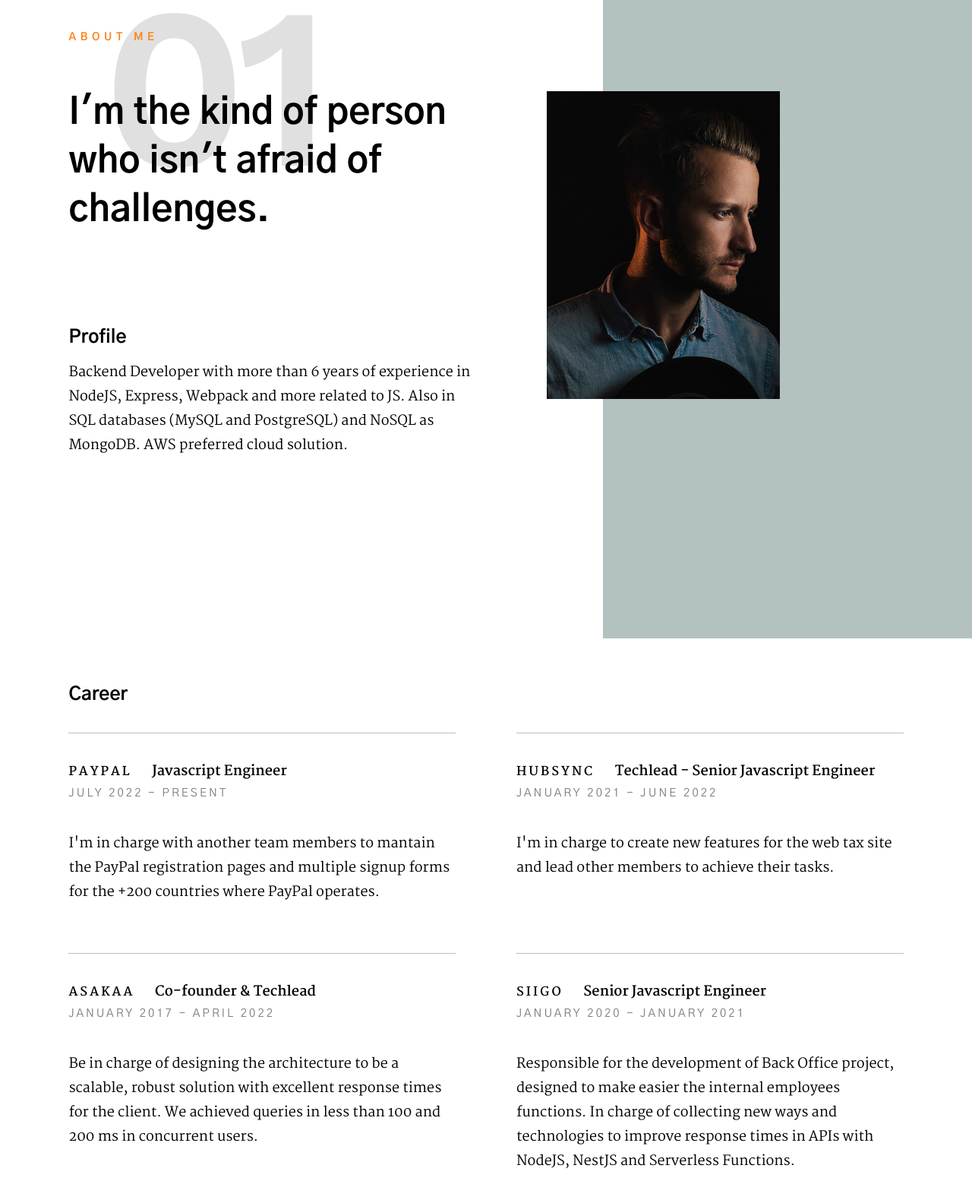
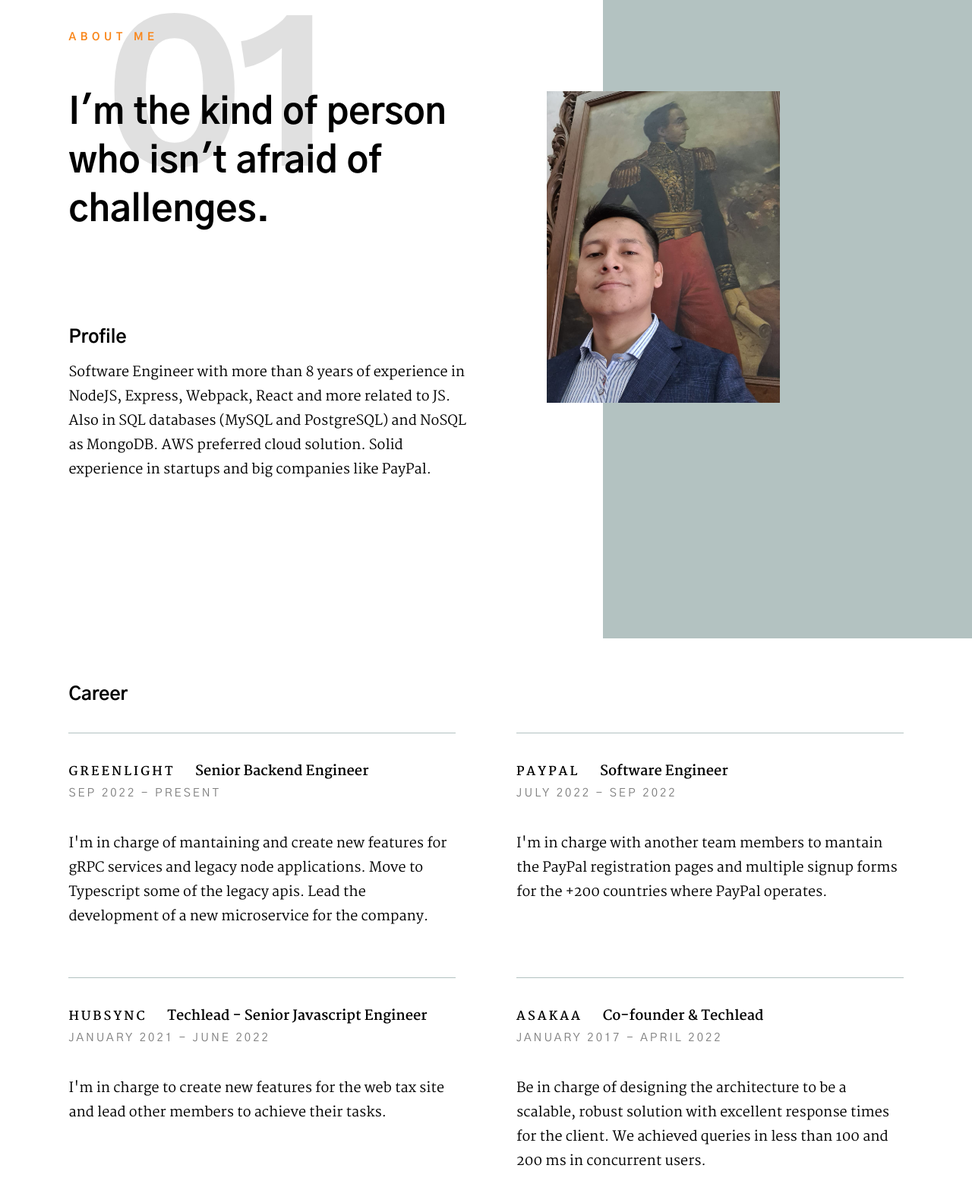
Before and after one commit to YeisonHunt/me, a website: page index.html in a window 1280 px wide. Shown: the part 1060-2639 px from the top of the page at 76% size. Drawn offline with nearby package versions, Linux system fonts and the light colour scheme.

Commit message:
updated 21-jan-2023

```diff
--- a/index.html
+++ b/index.html
@@ -5,9 +5,9 @@
     <!--- basic page needs
     ================================================== -->
     <meta charset="utf-8">
-    <title>Yeison Caicedo - Site</title>
-    <meta name="description" content="">
-    <meta name="author" content="">
+    <title>Yeison Caicedo - Tech lead and Architect</title>
+    <meta name="description" content="Yeison Caicedo - Tech lead and Architect">
+    <meta name="author" content="Yeison Caicedo - Tech lead and Architect">
 
     <!-- mobile specific metas
     ================================================== -->
@@ -68,7 +68,7 @@
                 </ul>
             </nav> <!-- end header-nav-wrap -->
 
-            <a href="https://resume.io/r/tcFczJnUo" class="btn btn--stroke btn--small">Download CV</a>
+            <a href="./documents/Yeison_Caicedo_Resume_SoftwareEngineer.pdf" download="Yeison_Caicedo_Resume_SoftwareEngineer" class="btn btn--stroke btn--small">Download CV</a>
 
         </div> <!-- end header-content -->
 
@@ -87,9 +87,9 @@
 
                 <h1>
                 Hello, I'm Yeison Caicedo, <br>
-                a backend developer <br>
-                & co-founder currently <br>
-                for Javscript world.
+                Software Engineer | Architect <br>
+                & co-founder of <a href="https://asakaa.com">Asakaa</a> <br>
+
                 </h1>
 
                 <ul class="hero-social">
@@ -135,14 +135,14 @@
                     </div>
 
                     <div class="profile-pic" data-aos="fade-up">
-                        <img src="images/profile-pic.jpg"
-                             srcset="images/profile-pic.jpg 1x, images/profile-pic@2x.jpg 2x" alt="">
+                        <img src="images/meProfile.jpeg"
+                              alt="Yeison Caicedo - Software Architect">
                     </div>
 
                     <h3 data-aos="fade-up">Profile</h3>
 
                     <p data-aos="fade-up">
-                        Backend Developer with more than 6 years of experience in NodeJS, Express, Webpack and more related to JS. Also in SQL databases (MySQL and PostgreSQL) and NoSQL as MongoDB. AWS preferred cloud solution.
+                        Software Engineer with more than 8 years of experience in NodeJS, Express, Webpack, React and more related to JS. Also in SQL databases (MySQL and PostgreSQL) and NoSQL as MongoDB. AWS preferred cloud solution. Solid experience in startups and big companies like PayPal.
                     </p>
 
                 </div>
@@ -164,11 +164,31 @@
                     <div class="position">
                         <div class="position__header">
                             <h6>
-                                <span class="position__co">PayPal</span>
-                                <span class="position__pos">Javascript Engineer</span>
+                                <span class="position__co">Greenlight</span>
+                                <span class="position__pos">Senior Backend Engineer</span>
                             </h6>
                             <div class="position__timeframe">
-                                July 2022 - Present
+                                Sep 2022 - Present
+                            </div>
+                        </div>
+
+                        <p>
+                            I'm in charge of mantaining and create new features for gRPC services and legacy node applications.
+                            Move to Typescript some of the legacy apis.
+                            Lead the development of a new microservice for the company.
+                        </p>
+                    </div>
+                </div> <!-- end column -->
+
+                <div class="column" data-aos="fade-up">
+                    <div class="position">
+                        <div class="position__header">
+                            <h6>
+                                <span class="position__co">PayPal</span>
+                                <span class="position__pos">Software Engineer</span>
+                            </h6>
+                            <div class="position__timeframe">
+                                July 2022 - Sep 2022
                             </div>
                         </div>
 
@@ -605,7 +625,7 @@
                             Social
                         </h5>
                         <ul class="footer-contact-block__list">
-                            <li><a href="https://twitter.com/yeisoncaicedox">Twitter</a></li>
+                            <li><a href="https://www.linkedin.com/in/yeison-e-caicedo-2704/">LinkedIn</a></li>
 
                         </ul>
                     </div> <!-- end footer-contact-block -->
@@ -616,7 +636,6 @@
         <div class="row s-footer__bottom">
             <div class="column large-full ss-copyright">
                 <span>© This site is owned and operated by Yeison Caicedo</span>
-                <span>Design by StyleShout</a></span>
             </div> <!-- end ss-copyright -->
 
             <div class="ss-go-top">
```
Also changed, not shown: images/hero-bg-3000_2.jpg (renamed from images/hero-bg-3000.jpg), images/meProfile.jpeg (added), readme.md (added), readme.txt (deleted), 2 other files.
